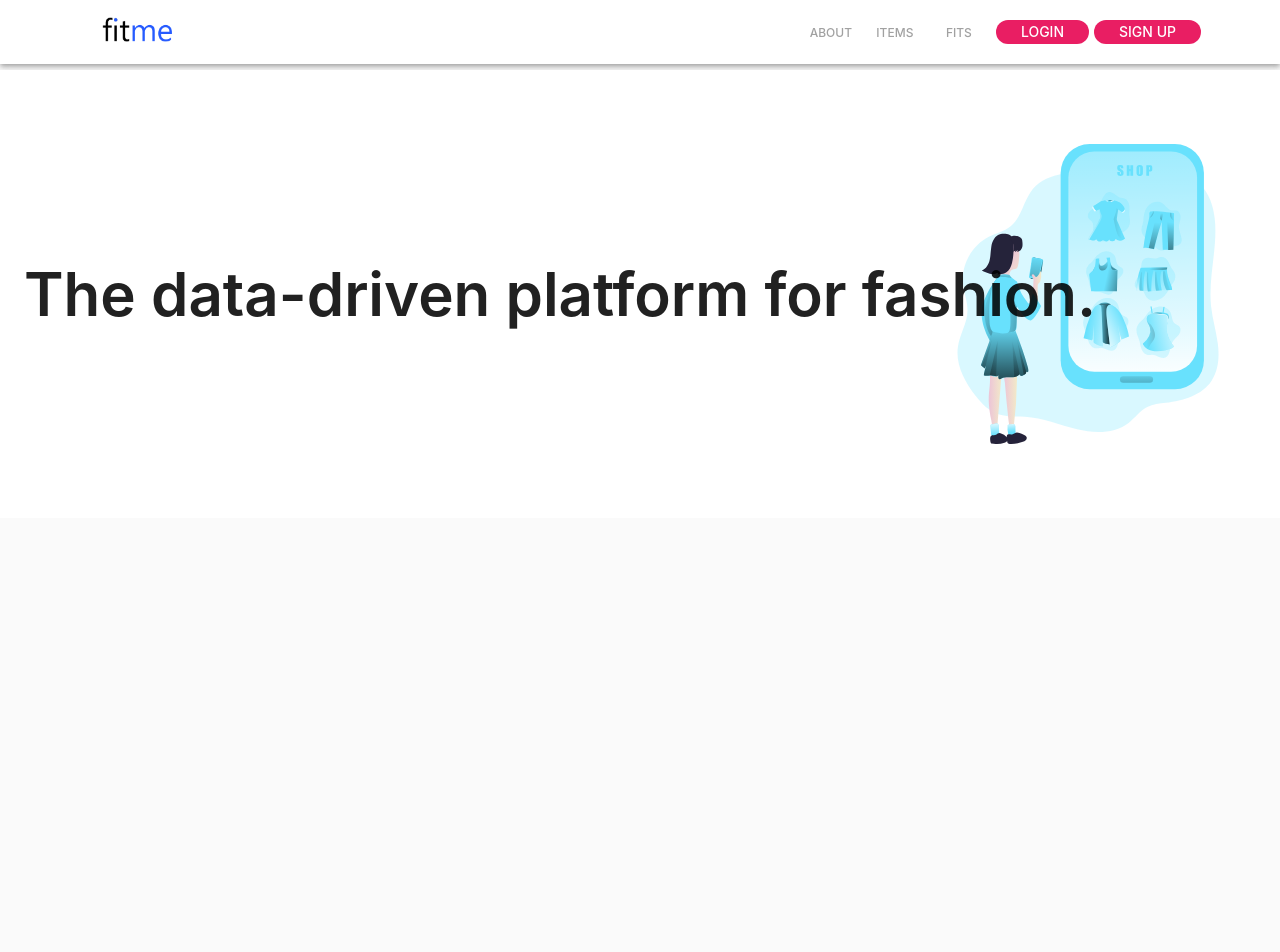
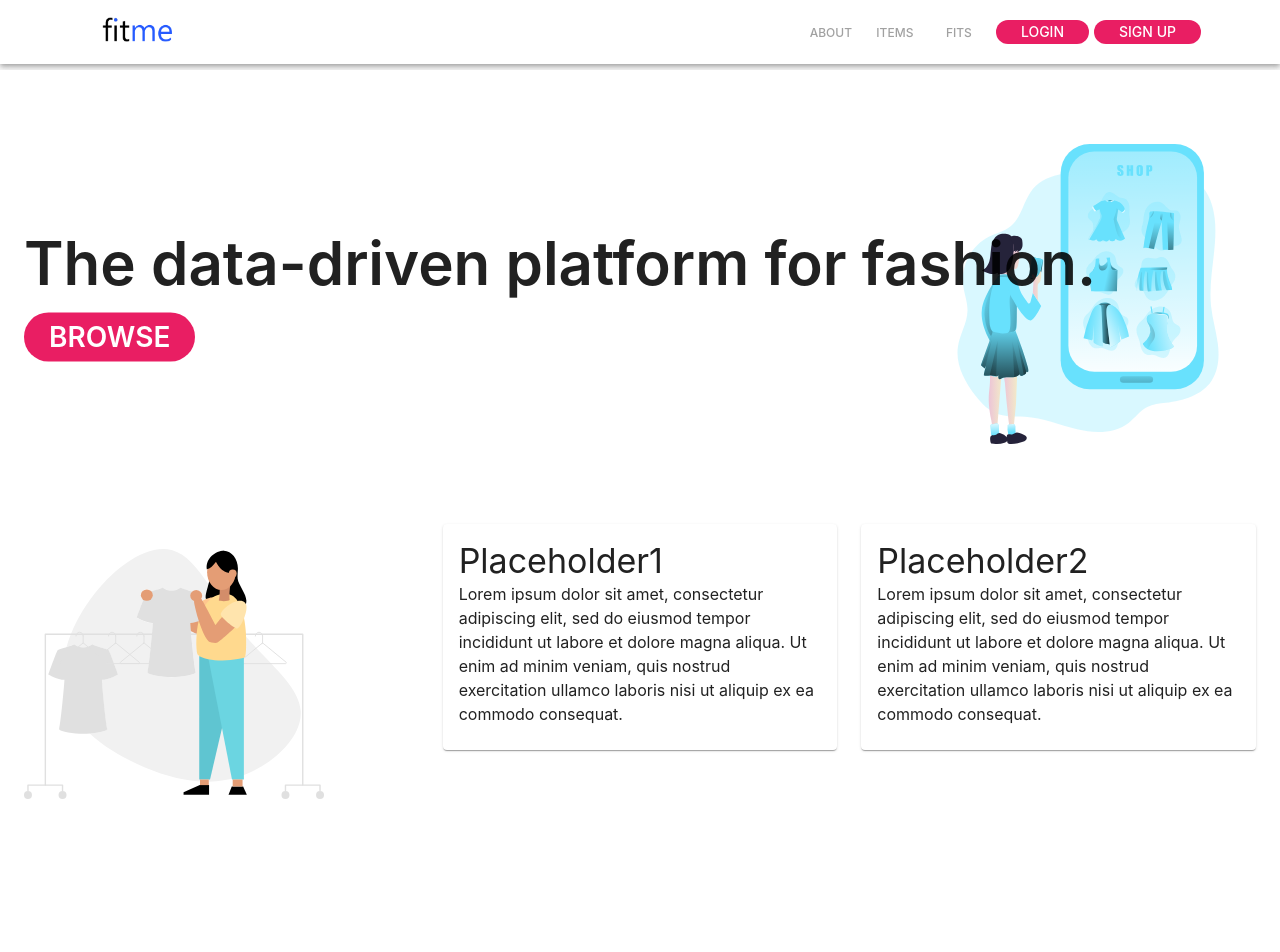
Before and after one commit to Blimeo/fitme, a React (Create React App) app in the folder frontend/: page / in a window 1280 px wide. Shown: the top 952 px of the page. Before the commit the page ends 800 px from the top, so only its background shows below. Built offline with nearby package versions, Linux system fonts and the light colour scheme.

Commit message:
Implement simple landing page

```diff
--- a/frontend/src/App.tsx
+++ b/frontend/src/App.tsx
@@ -8,6 +8,7 @@ import { BrowserRouter, Redirect, Route, Switch } from "react-router-dom";
 import Header from "./components/Header";
 import { createMuiTheme, CssBaseline, ThemeProvider } from "@material-ui/core";
 import NotFound from "./components/Error/NotFound";
+import Footer from "./components/Footer";
 
 export default function App() {
   const theme = createMuiTheme({
@@ -61,6 +62,7 @@ export default function App() {
               <Route component={NotFound} />
             </Switch>
           </main>
+          <Footer />
         </ThemeProvider>
       </BrowserRouter>
     </div>
--- /dev/null
+++ b/frontend/src/components/Footer/footer.module.css
@@ -0,0 +1,5 @@
+.Footer {
+  text-align: center;
+  background: white;
+  padding: 32px;
+}
--- /dev/null
+++ b/frontend/src/components/Footer/index.tsx
@@ -0,0 +1,8 @@
+import React from "react";
+import styles from "./footer.module.css";
+
+function Footer() {
+  return <footer className={styles.Footer}>© 2020 fitme</footer>;
+}
+
+export default Footer;
--- a/frontend/src/components/Landing/Landing.module.css
+++ b/frontend/src/components/Landing/Landing.module.css
@@ -16,11 +16,19 @@
 }
 
 .HeroHeading {
-  font-weight: 600 !important;
   position: absolute;
   top: 50%;
   transform: translateY(-50%);
   z-index: 1000;
+}
+
+.HeroHeadingText {
+  font-weight: 600 !important;
+}
+
+.ExplainerIllustration {
+  width: 300px;
+  height: 300px;
 }
 
 @media screen and (max-width: 840px) {
--- a/frontend/src/components/Landing/index.tsx
+++ b/frontend/src/components/Landing/index.tsx
@@ -1,15 +1,55 @@
-import { Container, Typography } from "@material-ui/core";
+import {
+  Button,
+  Card,
+  CardContent,
+  Container,
+  createStyles,
+  Grid,
+  makeStyles,
+  Typography,
+} from "@material-ui/core";
 import React from "react";
+import { Link } from "react-router-dom";
 import styles from "./Landing.module.css";
 import OnlineShoppingSvg from "../../assets/svg/online_shopping.svg";
+import TShirtSvg from "../../assets/svg/fashion-tshirts-colour.svg";
+
+const useStyles = makeStyles(() =>
+  createStyles({
+    link: {
+      textDecoration: "none",
+    },
+    cta: {
+      background: "#e91e63",
+      textDecoration: "none",
+      color: "#fff",
+      borderRadius: "100px",
+      padding: "0px 25px",
+      fontWeight: 600,
+      fontSize: "2em",
+      marginTop: "0.5em",
+      "&:hover": {
+        background: "#ff3b7d",
+        boxShadow: "0px 2px 10px #888888",
+      },
+    },
+  })
+);
 
 function Landing() {
+  const classes = useStyles();
   return (
+    <>
       <div className={styles.HeroContainerBackground}>
         <Container maxWidth="lg" className={styles.HeroContainer}>
-        <Typography variant="h2" className={styles.HeroHeading}>
+          <div className={styles.HeroHeading}>
+            <Typography variant="h2" className={styles.HeroHeadingText}>
               The data-driven platform for fashion.
             </Typography>
+            <Link to="/fits" className={classes.link}>
+              <Button className={classes.cta}>BROWSE</Button>
+            </Link>
+          </div>
         </Container>
         <img
           src={OnlineShoppingSvg}
@@ -17,6 +57,46 @@ function Landing() {
           className={styles.HeroIllustration}
         />
       </div>
+      <div className={styles.HeroContainerBackground}>
+        <Container maxWidth="lg" className={styles.HeroContainer}>
+          <Grid container spacing={3}>
+            <Grid item xs={12} md={4}>
+              <img
+                src={TShirtSvg}
+                alt="T shirt wearing illustration"
+                className={styles.ExplainerIllustration}
+              />
+            </Grid>
+            <Grid item xs={12} md={4}>
+              <Card>
+                <CardContent>
+                  <Typography variant="h4">Placeholder1</Typography>
+                  <Typography>
+                    Lorem ipsum dolor sit amet, consectetur adipiscing elit, sed
+                    do eiusmod tempor incididunt ut labore et dolore magna
+                    aliqua. Ut enim ad minim veniam, quis nostrud exercitation
+                    ullamco laboris nisi ut aliquip ex ea commodo consequat.
+                  </Typography>
+                </CardContent>
+              </Card>
+            </Grid>
+            <Grid item xs={12} md={4}>
+              <Card>
+                <CardContent>
+                  <Typography variant="h4">Placeholder2</Typography>
+                  <Typography>
+                    Lorem ipsum dolor sit amet, consectetur adipiscing elit, sed
+                    do eiusmod tempor incididunt ut labore et dolore magna
+                    aliqua. Ut enim ad minim veniam, quis nostrud exercitation
+                    ullamco laboris nisi ut aliquip ex ea commodo consequat.
+                  </Typography>
+                </CardContent>
+              </Card>
+            </Grid>
+          </Grid>
+        </Container>
+      </div>
+    </>
   );
 }
 
```
Lines whose indentation alone changed are shown as unchanged.
